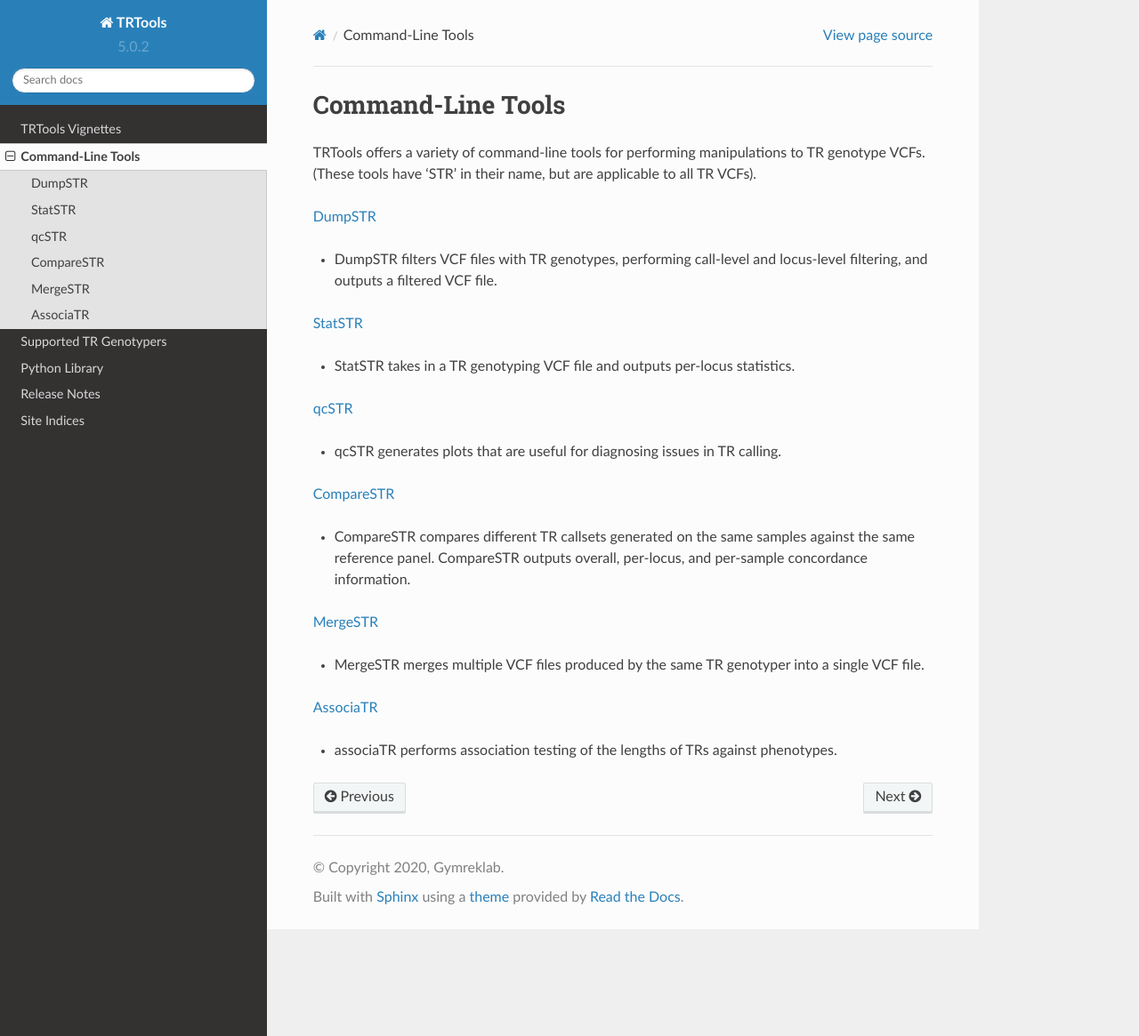
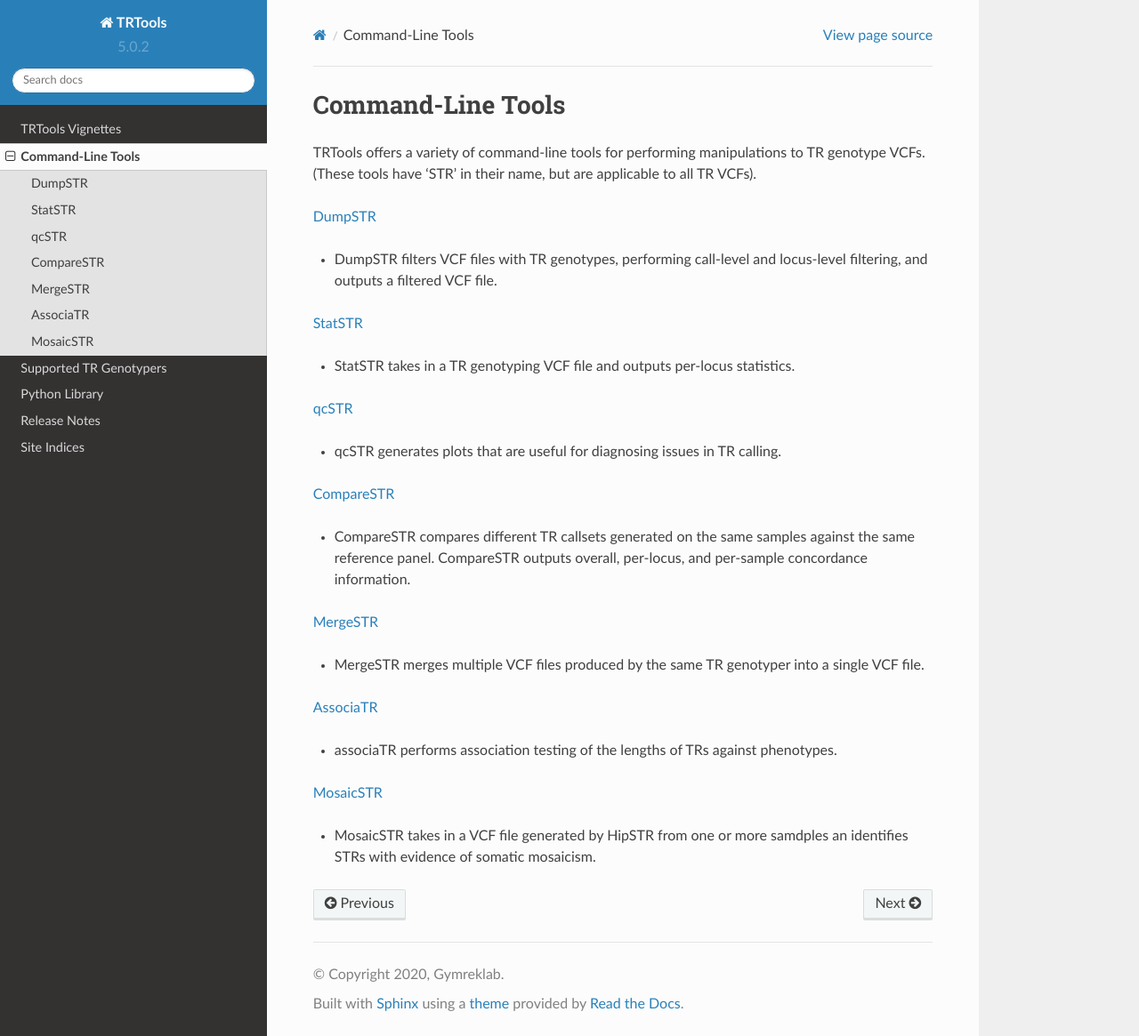
Before and after one commit to gymrek-lab/TRTools, a Sphinx documentation site: the page built from doc/UTILITIES.rst, in a window 1280 px wide and 1165 px high. Shown: the whole window at 89% size. Built offline with Sphinx 7.4.7 and the Read the Docs theme 2.0.0, drawn with Linux system fonts in a browser that asks for light colours.

Commit message:
adding mosaicSTR documentation links

```diff
--- a/README.rst
+++ b/README.rst
@@ -86,6 +86,7 @@
 * `statSTR <https://trtools.readthedocs.io/en/latest/source/statSTR.html>`_: a tool for computing various statistics on VCF files
 * `compareSTR <https://trtools.readthedocs.io/en/latest/source/compareSTR.html>`_: a tool for comparing TR callsets
 * `associaTR <https://trtools.readthedocs.io/en/latest/source/associaTR.html>`_: a tool for testing TR length-phenotype associations (e.g., running a TR GWAS)
+* `mosaicSTR <https://trtools.readthedocs.io/en/latest/source/mosaicSTR.html>`_: a tool for identifying somatic mosacisim at TRs. Currently only compatible with HipSTR VCF files.
 
 Type :code:`<command> --help` to see a full set of options.
 
--- a/doc/UTILITIES.rst
+++ b/doc/UTILITIES.rst
@@ -14,6 +14,7 @@
    source/compareSTR.rst
    source/mergeSTR.rst
    source/associaTR.rst
+   source/mosaicSTR.rst
 
 .. Include directives from tool READMEs
 
@@ -41,6 +42,11 @@
    :start-after: overview_directive
    :end-before: overview_directive_done
 
+.. include:: ../trtools/mosaicSTR/README.rst
+   :start-after: overview_directive
+   :end-before: overview_directive_done
+
+
 :doc:`source/dumpSTR`
 
 * |dumpSTR overview|
@@ -64,3 +70,7 @@
 :doc:`source/associaTR`
 
 * |associaTR overview|
+
+:doc:`source/mosaicSTR`
+
+* |mosaicSTR overview|
--- /dev/null
+++ b/doc/source/mosaicSTR.rst
@@ -0,0 +1 @@
+.. include:: ../../trtools/mosaicSTR/README.rst
```
